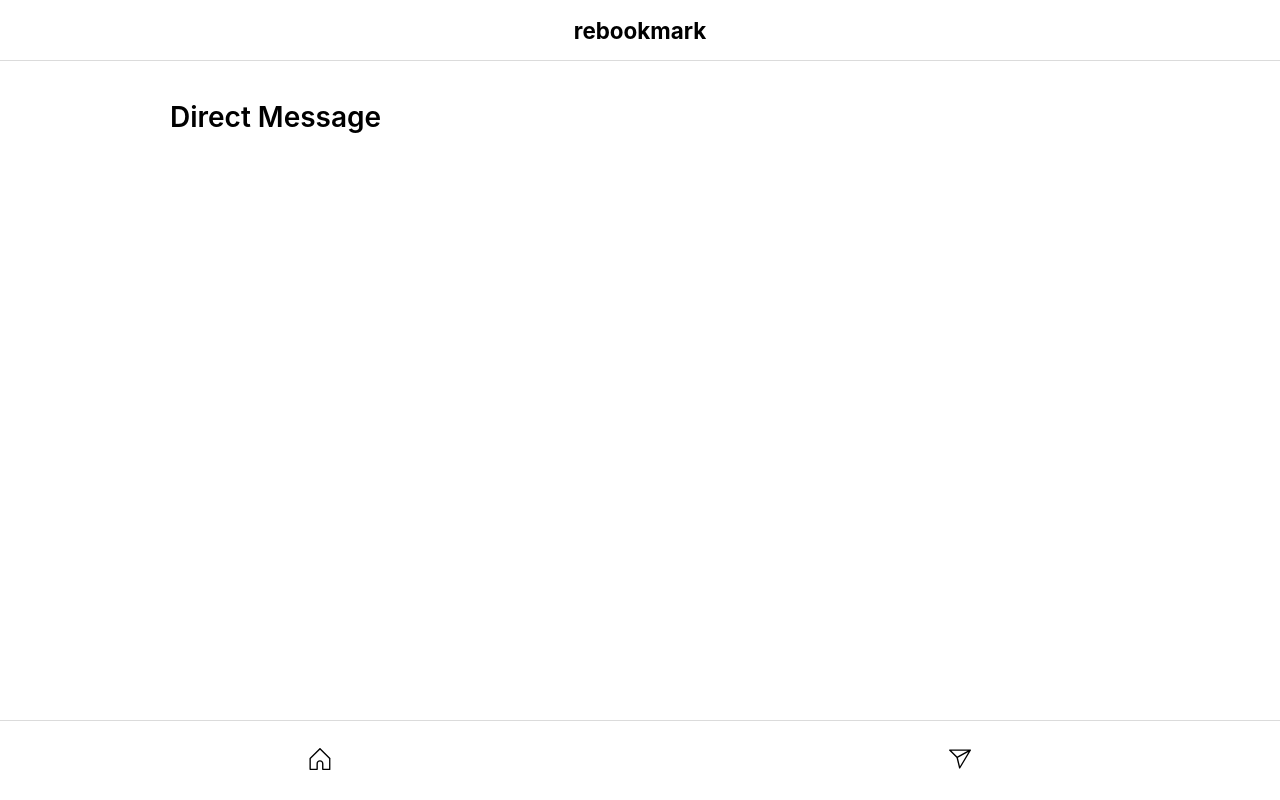
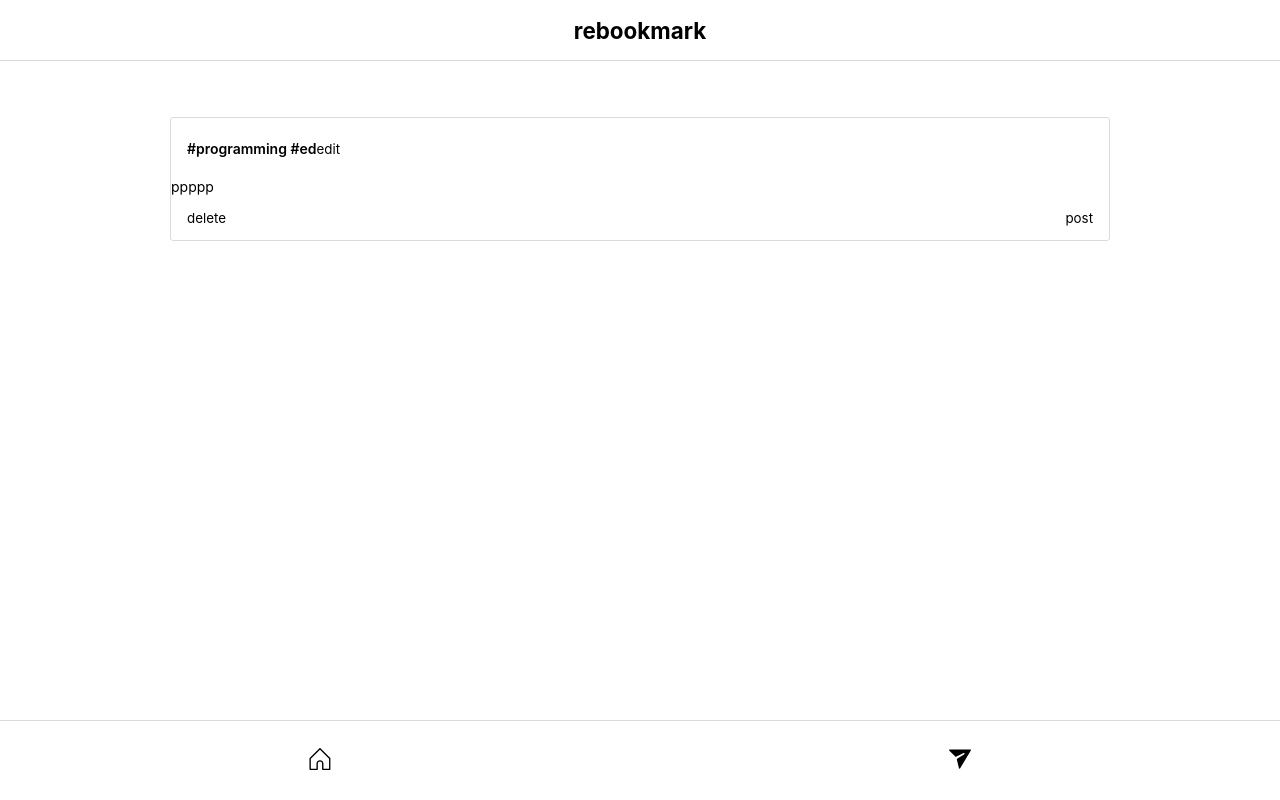
Before and after one commit to eddieleem/rebookmark, a Vue app in the folder rebookmarkFront/: page /direct in a window 1280 px wide. Built offline with nearby package versions, Linux system fonts and the light colour scheme.

Commit message:
updated card

```diff
--- a/rebookmarkFront/src/components/Header.vue
+++ b/rebookmarkFront/src/components/Header.vue
@@ -17,8 +17,8 @@
           <IconHomeFill v-if="$route.name === 'Home'" />
           <IconHome v-else />
         </router-link>
-        <router-link to="/explore">
-          <DirectFill v-if="$route.name === 'Explore'" />
+        <router-link to="/direct">
+          <DirectFill v-if="$route.name === 'Direct'" />
           <Direct v-else />
         </router-link>
       </nav>
@@ -40,7 +40,7 @@ export default {
     IconHome,
     IconHomeFill,
     Direct,
-    DirectFill,
+    DirectFill
   }
 }
 </script>
--- a/rebookmarkFront/src/components/Post.vue
+++ b/rebookmarkFront/src/components/Post.vue
@@ -16,12 +16,9 @@
       </div>
     </header>
 
-    <!-- media -->
+    <!-- links -->
     <div class="post-media">
-      <img
-        src="https://instagram.fist6-1.fna.fbcdn.net/v/t51.2885-15/e35/p1080x1080/117325081_976996139418353_8160924534914653455_n.jpg?_nc_ht=instagram.fist6-1.fna.fbcdn.net&_nc_cat=105&_nc_ohc=jNBXBif9ELAAX8crGcC&oh=573d873be16560be501f2567940481f4&oe=5F604180"
-        alt=""
-      />
+      <p>ppppp</p>
     </div>
 
     <!-- actions -->
--- a/rebookmarkFront/src/views/direct/index.vue
+++ b/rebookmarkFront/src/views/direct/index.vue
@@ -1,11 +1,48 @@
 <template>
   <div class="home">
-    <h1>Direct Message</h1>
+    <div class="timeline">
+      <div class="sidebar">
+        <p>
+          upload your links
+        </p>
+      </div>
+
+      <br />
+
+      <Post />
+
+      <br />
+      <br />
+    </div>
   </div>
 </template>
 
 <script>
+import Post from '@/components/Post'
 export default {
-  name: 'Explore'
+  name: 'Home',
+  components: { Post }
 }
 </script>
+
+<style scoped>
+.home {
+  /* max-width: 300px; */
+  margin-left: auto;
+  margin-right: auto;
+
+  @media (--t) {
+    max-width: 500px;
+    display: grid;
+    /* grid-template-columns: 2fr 295px; */
+    /* grid-gap: 30px; */
+  }
+}
+
+.sidebar {
+  display: none;
+  @media (--t) {
+    display: block;
+  }
+}
+</style>
--- a/rebookmarkFront/src/views/home/index.vue
+++ b/rebookmarkFront/src/views/home/index.vue
@@ -1,7 +1,7 @@
 <template>
   <div class="home">
     <div class="timeline">
-      <h1>Home</h1>
+      <!-- <h1>Home</h1> -->
 
       <br />
       <br />
@@ -13,14 +13,14 @@
       <br />
     </div>
 
-    <div class="sidebar">
+    <!-- <div class="sidebar">
       <p>
         Lorem ipsum dolor sit amet, consectetur adipisicing elit. Dolorum, eius
         vero. Alias aut blanditiis commodi consectetur eligendi, et minima
         officiis omnis optio pariatur quod quos repudiandae rerum sed tempora
         voluptatibus?
       </p>
-    </div>
+    </div> -->
   </div>
 </template>
 
@@ -34,15 +34,15 @@ export default {
 
 <style scoped>
 .home {
-  max-width: 605px;
+  /* max-width: 300px; */
   margin-left: auto;
   margin-right: auto;
 
   @media (--t) {
-    max-width: none;
+    max-width: 500px;
     display: grid;
-    grid-template-columns: 1fr 295px;
-    grid-gap: 30px;
+    /* grid-template-columns: 2fr 295px; */
+    /* grid-gap: 30px; */
   }
 }
 
```
Also changed, not shown: rebookmarkFront/src/icons/plus.svg (added), 1 other file (tests, documents, lock files or other folders).
